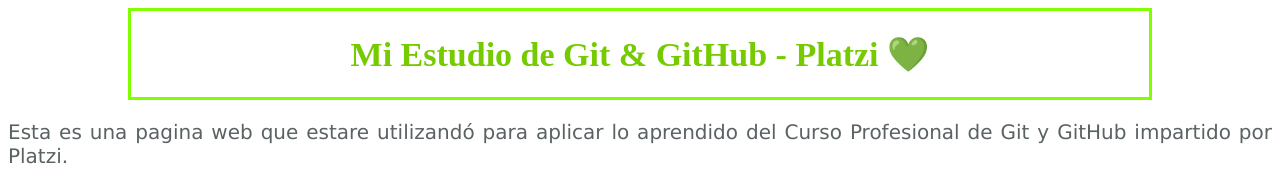
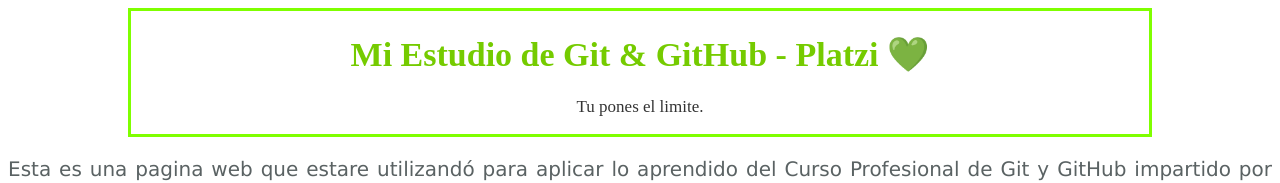
Before and after one commit to iJCode1/BlogGit, a plain HTML site: page index.html in a window 1280 px wide. Shown: the top 183 px of the page. Drawn offline with Linux system fonts and the light colour scheme.

Commit message:
Agregue un parrafo por debajo del titulo

```diff
--- a/css/estilos.css
+++ b/css/estilos.css
@@ -20,3 +20,7 @@
     margin: auto;
     border: 2px solid #333;
 }
+
+.limite{
+    color:#333;
+}
--- a/index.html
+++ b/index.html
@@ -8,6 +8,7 @@
     <body>
         <div class="title">
             <h1>Mi Estudio de Git & GitHub - Platzi 💚</h1>
+            <p class="limite">Tu pones el limite.</p>
         </div>
 
         <div class="contenido">
```
